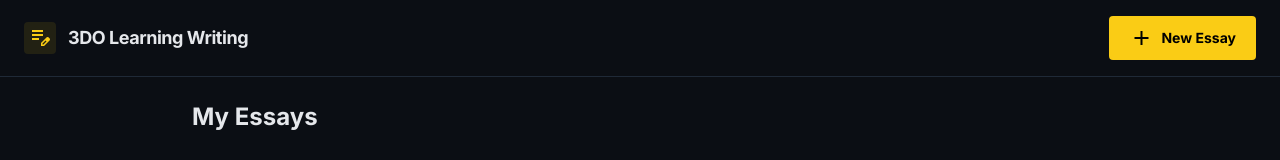
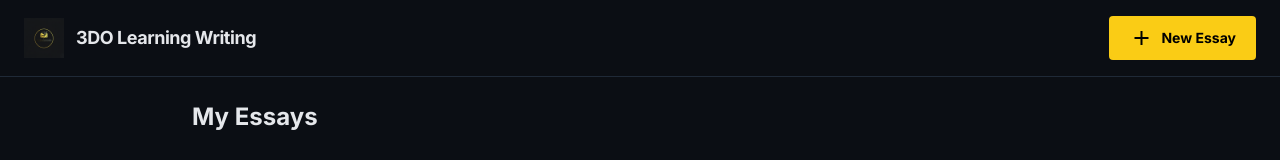
Before and after one commit to CuongBC195/elearning, a Next.js app: page / in a window 1280 px wide. Shown: the top 160 px of the page. Built offline with nearby package versions, Linux system fonts and the light colour scheme.

Commit message:
Add 3DO Learning logo and replace icon with logo image

```diff
--- a/app/layout.tsx
+++ b/app/layout.tsx
@@ -2,8 +2,12 @@ import type { Metadata } from "next";
 import "./globals.css";
 
 export const metadata: Metadata = {
-  title: "AI Writing Editor",
+  title: "3DO Learning Writing",
   description: "AI-powered writing editor for language learning",
+  icons: {
+    icon: '/logo.png',
+    apple: '/logo.png',
+  },
 };
 
 export default function RootLayout({
--- a/components/EssayList.tsx
+++ b/components/EssayList.tsx
@@ -56,8 +56,12 @@ export default function EssayList({ onSelectEssay, onNewEssay }: EssayListProps)
       <header className="flex-none px-4 sm:px-6 py-3 sm:py-4 border-b border-gray-800 bg-background-dark">
         <div className="flex items-center justify-between gap-3">
           <div className="flex items-center gap-2 sm:gap-3 min-w-0 flex-1">
-            <div className="size-7 sm:size-8 text-primary flex items-center justify-center bg-primary/10 rounded flex-shrink-0">
-              <span className="material-symbols-outlined text-[20px] sm:text-[24px]">edit_note</span>
+            <div className="size-8 sm:size-10 flex items-center justify-center flex-shrink-0">
+              <img
+                src="/logo.png"
+                alt="3DO Learning Logo"
+                className="w-full h-full object-contain"
+              />
             </div>
             <h1 className="text-base sm:text-lg font-bold tracking-tight text-text-light truncate">
               3DO Learning Writing
```
Also changed, not shown: logo/logo_3learning.png (added), public/logo.png (added).
